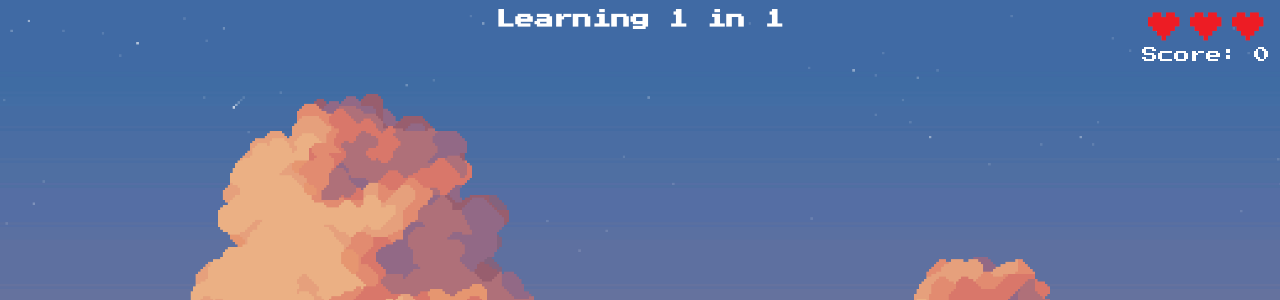
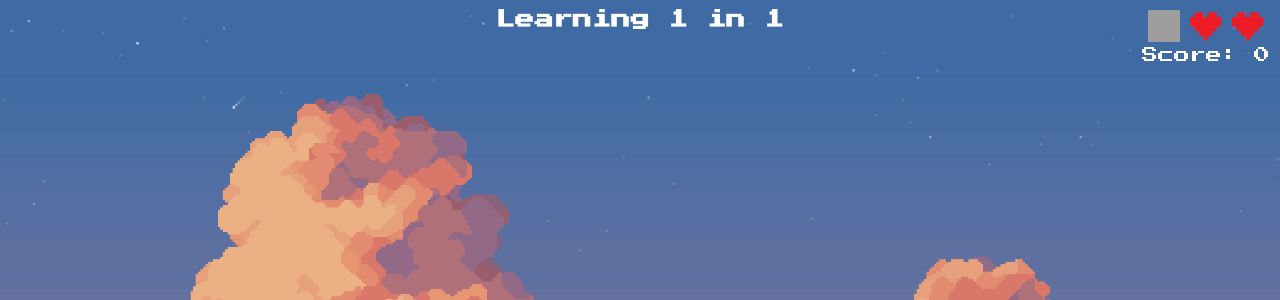
Before and after one commit to deepak-pagadala/JaKo, a Flask app: page /game/1/1/1 in a window 1280 px wide. Shown: the top 300 px of the page. Run offline with Flask 3, Linux system fonts and the light colour scheme; some libraries are stand-ins or nearby versions; grey boxes are pictures that could not be loaded.

Commit message:
Update game.html

```diff
--- a/templates/game.html
+++ b/templates/game.html
@@ -12,7 +12,7 @@
         <h1>Learning {{ category|capitalize }} in {{ language|capitalize }}</h1>
         <div id="score-board">
             <div id="lives">
-                <img src="/static/heart-full.png" class="heart" id="heart1">
+                <img src="/staticheart-full.png" class="heart" id="heart1">
                 <img src="/static/heart-full.png" class="heart" id="heart2">
                 <img src="/static/heart-full.png" class="heart" id="heart3">
             </div>
```
